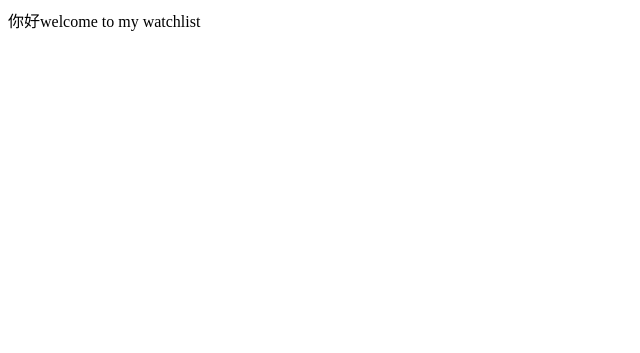
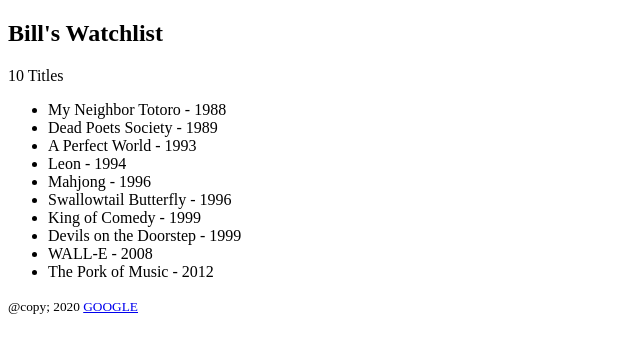
Before and after one commit to lazytosay/watchlist, a Flask app: page / in a window 1280 px wide. Shown: the top 353 px of the page, without its empty margins (0-640 px from the left). Run offline with Flask 2, Linux system fonts and the light colour scheme.

Commit message:
index template page

```diff
--- a/app.py
+++ b/app.py
@@ -1,11 +1,25 @@
-from flask import Flask
+from flask import Flask, render_template
 from flask import url_for
 app = Flask(__name__)
 
+name = "Bill"
+movies = [
+    {'title': 'My Neighbor Totoro', 'year':'1988'},
+    {'title': 'Dead Poets Society', 'year':'1989'},
+    {'title': 'A Perfect World', 'year': '1993'},
+    {'title': 'Leon', 'year': '1994'},
+    {'title': 'Mahjong', 'year': '1996'},
+    {'title': 'Swallowtail Butterfly', 'year': '1996'},
+    {'title': 'King of Comedy', 'year': '1999'},
+    {'title': 'Devils on the Doorstep', 'year': '1999'},
+    {'title': 'WALL-E', 'year': '2008'},
+    {'title': 'The Pork of Music', 'year': '2012'}
+]
+
 @app.route('/')
 @app.route('/about')
-def hello():
-    return u'你好welcome to my watchlist'
+def index():
+    return render_template('index.html', name=name, movies=movies)
 
 @app.route('/usr/<name>')
 def user_page(name):
@@ -24,5 +38,5 @@ def user_page(name):
 
 
 if __name__ == "__main__":
-    app.run(debug=True, host='192.168.1.103')
-    #app.run(debug=True)
+    #app.run(debug=True, host='192.168.1.103')
+    app.run(debug=True)
--- a/templates/index.html
+++ b/templates/index.html
@@ -1,4 +1,4 @@
-<! DOCTYPE html>
+<!DOCTYPE html>
 <html lang="en">
     <head>
         <meta charset="utf-8">
@@ -15,7 +15,7 @@
         {% endfor %}
         </ul>
         <footer>
-            <small>%copy; 2020 <a href="www.google.com">GOOGLE</a></small>
+            <small>@copy; 2020 <a href="https://www.google.com">GOOGLE</a></small>
         </footer>
     </body>
 
```
